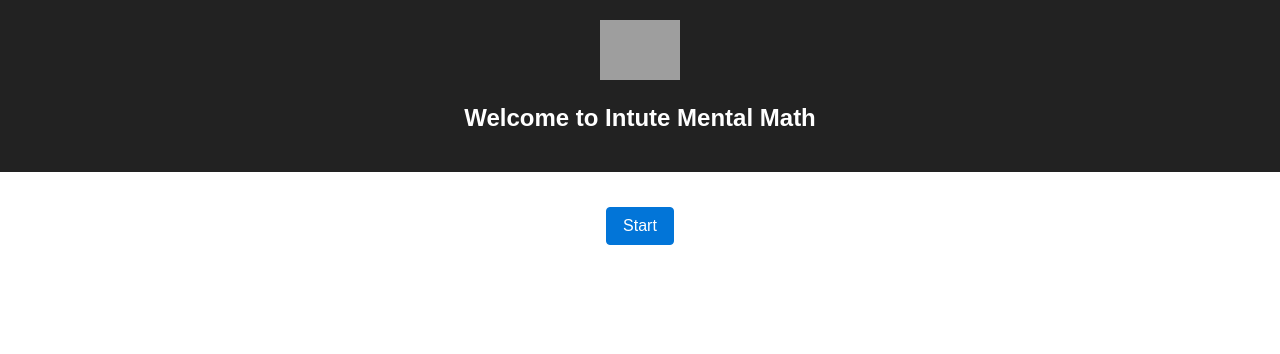
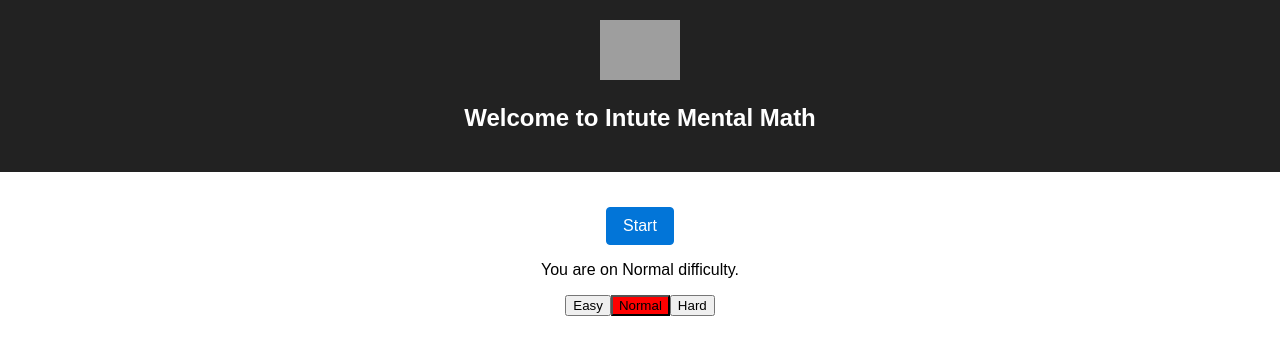
Before and after one commit to zavrick/mental-math, a React (Create React App) app: page / in a window 1280 px wide. Shown: the top 354 px of the page. Built offline with nearby package versions, Linux system fonts and the light colour scheme; grey boxes are pictures that could not be loaded.

Commit message:
added difficulty picker

```diff
--- a/src/App.jsx
+++ b/src/App.jsx
@@ -1,7 +1,7 @@
 import React, { Component } from 'react';
 import PropTypes from 'prop-types';
 import './App.css';
-import Question from './components';
+import { Question, DifficultyPicker } from './components';
 
 function StartButton(props) {
   return (
@@ -53,7 +53,7 @@ function TimeCount({ startTime, endTime }) {
 
   return (
     <div className="score">
-      Time taken: {time.trim()}.
+      Time taken: {time}
     </div>
   );
 }
@@ -64,15 +64,19 @@ TimeCount.propTypes = {
 };
 
 function StoppedContent(props) {
-  const score = props.endTime - props.startTime > 0 &&
-    <Score correctCount={props.correctCount} totalCount={props.totalCount} />;
+  const report = props.endTime &&
+    (<div>
+      <Score correctCount={props.correctCount} totalCount={props.totalCount} />
+      <TimeCount startTime={props.startTime} endTime={props.endTime} />
+    </div>);
   return (
     <div>
-      {score}
-      {props.endTime - props.startTime > 0 ?
-        <TimeCount startTime={props.startTime} endTime={props.endTime} /> :
-        null}
+      {report}
       <StartButton handleClick={props.handleStart} />
+      <DifficultyPicker
+        activeDifficulty={props.activeDifficulty}
+        handleClick={props.handleDifficultySelect}
+      />
     </div>
   );
 }
@@ -83,15 +87,22 @@ StoppedContent.propTypes = {
   startTime: PropTypes.number.isRequired,
   endTime: PropTypes.number.isRequired,
   handleStart: PropTypes.func.isRequired,
+  handleDifficultySelect: PropTypes.func.isRequired,
+  activeDifficulty: PropTypes.number.isRequired,
 };
 
 function StartedContent(props) {
   return (
-    <Question handleAnswer={props.handleAnswer} questionNumber={props.questionNumber} />
+    <Question
+      difficulty={props.difficulty}
+      handleAnswer={props.handleAnswer}
+      questionNumber={props.questionNumber}
+    />
   );
 }
 
 StartedContent.propTypes = {
+  difficulty: PropTypes.number.isRequired,
   questionNumber: PropTypes.number.isRequired,
   handleAnswer: PropTypes.func.isRequired,
 };
@@ -102,21 +113,23 @@ class App extends Component {
     super();
 
     this.state = {
-      isStarted: false,
+      hasStarted: false,
       correctCount: 0,
       questionNumber: null, // use this to infer totalCount
       startTime: 0,
-      endTime: 0,
+      endTime: null,
+      difficulty: 2,
     };
 
     this.handleStart = this.handleStart.bind(this);
     this.handleStop = this.handleStop.bind(this);
     this.handleAnswer = this.handleAnswer.bind(this);
+    this.handleDifficultySelect = this.handleDifficultySelect.bind(this);
   }
 
   handleStart() {
     this.setState({
-      isStarted: true,
+      hasStarted: true,
       correctCount: 0,
       startTime: Date.now(),
       questionNumber: 1,
@@ -125,7 +138,7 @@ class App extends Component {
 
   handleStop() {
     this.setState({
-      isStarted: false,
+      hasStarted: false,
       endTime: Date.now(),
     });
   }
@@ -139,11 +152,18 @@ class App extends Component {
     }
   }
 
+  handleDifficultySelect(difficulty) {
+    this.setState({ difficulty });
+  }
+
   render() {
+    const hasStarted = this.state.hasStarted;
+    const difficulty = this.state.difficulty;
     const correctCount = this.state.correctCount;
     const questionNumber = this.state.questionNumber;
-    const content = this.state.isStarted ?
+    const content = hasStarted ?
       (<StartedContent
+        difficulty={difficulty}
         questionNumber={questionNumber}
         handleAnswer={this.handleAnswer}
       />) :
@@ -153,6 +173,8 @@ class App extends Component {
         startTime={this.state.startTime}
         endTime={this.state.endTime}
         handleStart={this.handleStart}
+        handleDifficultySelect={this.handleDifficultySelect}
+        activeDifficulty={difficulty}
       />);
 
     return (
@@ -160,7 +182,7 @@ class App extends Component {
         <div className="App-header">
           <img src="https://s3-ap-southeast-1.amazonaws.com/intute/web-assets/Logos/Intute-Logo-100.png" className="App-logo" alt="logo" />
           <h2>Welcome to Intute Mental Math</h2>
-          {this.state.isStarted && <StopButton handleClick={this.handleStop} className="stop" />}
+          {this.state.hasStarted && <StopButton handleClick={this.handleStop} className="stop" />}
         </div>
         <div className="content-container">
           {content}
--- /dev/null
+++ b/src/components/DifficultyPicker.jsx
@@ -0,0 +1,61 @@
+import React from 'react';
+import PropTypes from 'prop-types';
+import '../css/DifficultyPicker.css';
+
+function DifficultyInWords(difficulty) {
+  switch (difficulty) {
+    case 1:
+      return 'Easy';
+    case 2:
+      return 'Normal';
+    case 3:
+      return 'Hard';
+    default:
+      return 'Mystery';
+  }
+}
+
+function DifficultyButton(props) {
+  const difficulty = DifficultyInWords(props.value);
+  return (
+    <button
+      className={`${props.isActive ? 'DifficultyButton--active' : ''} DifficultyButton`}
+      onClick={() => props.handleClick(props.value)}
+    >
+      {difficulty}
+    </button>
+  );
+}
+
+DifficultyButton.propTypes = {
+  handleClick: PropTypes.func.isRequired,
+  value: PropTypes.number.isRequired,
+  isActive: PropTypes.bool.isRequired,
+};
+
+function DifficultyPicker(props) {
+  const difficulties = [1, 2, 3];
+  const activeDifficulty = props.activeDifficulty;
+  const buttons = difficulties.map(difficulty =>
+    (<DifficultyButton
+      isActive={activeDifficulty === difficulty}
+      key={difficulty}
+      value={difficulty}
+      handleClick={props.handleClick}
+    />),
+  );
+
+  return (
+    <div className="DifficultyPicker">
+      <p> You are on {DifficultyInWords(activeDifficulty)} difficulty.</p>
+      {buttons}
+    </div>
+  );
+}
+
+DifficultyPicker.propTypes = {
+  handleClick: PropTypes.func.isRequired,
+  activeDifficulty: PropTypes.number.isRequired,
+};
+
+export default DifficultyPicker;
--- a/src/components/Question.jsx
+++ b/src/components/Question.jsx
@@ -23,52 +23,45 @@ class Question extends Component {
     return operator;
   }
 
-  static genRandNum({ max = 50 } = {}) {
-    return Math.floor((Math.random() * max) + 1);
+  static genRandNum({ max = 99 } = {}) {
+    const min = 0;
+    const bias = Math.floor((max / 3) * 2);
+    const influence = 1; // tweak this to minimise / maximise deviation
+    const rnd = (Math.random() * (max - min)) + min;
+    const mix = Math.random() * influence;
+    return Math.floor((rnd * (1 - mix)) + (bias * mix)) + 1;
   }
 
-  static makeRandEq() {
-    const operator = Question.genRandOpr();
-    let num1;
-    let num2;
-    let question;
-    let answer;
-    switch (operator) {
-      case 'x':
-        num1 = Question.genRandNum({ max: 12 });
-        num2 = Question.genRandNum({ max: 12 });
-        question = `${num1} ${operator} ${num2}`;
-        answer = Question.evaluate({ opr: operator, a: num1, b: num2 });
-        break;
-      case '÷':
-        answer = Question.genRandNum({ max: 12 });
-        num2 = Question.genRandNum({ max: 12 });
-        num1 = Question.evaluate({ opr: 'x', a: answer, b: num2 });
-        question = `${num1} ${operator} ${num2}`;
-        break;
-      case '-':
-        num1 = Question.genRandNum();
-        num2 = Question.genRandNum({ max: num1 });
-        question = `${num1} ${operator} ${num2}`;
-        answer = Question.evaluate({ opr: operator, a: num1, b: num2 });
-        break;
+  static getMaxPlusNum(difficulty) {
+    switch (difficulty) {
+      case 1:
+        return 9;
+      case 2:
+        return 30;
+      case 3:
+        return 50;
       default:
-        num1 = Question.genRandNum();
-        num2 = Question.genRandNum();
-        question = `${num1} ${operator} ${num2}`;
-        answer = Question.evaluate({ opr: operator, a: num1, b: num2 });
-        break;
+        return 50;
     }
-    return {
-      question,
-      answer,
-    };
+  }
+
+  static getMaxMultNum(difficulty) {
+    switch (difficulty) {
+      case 1:
+        return 3;
+      case 2:
+        return 9;
+      case 3:
+        return 12;
+      default:
+        return 12;
+    }
   }
 
   constructor(props) {
     super(props);
 
-    const equation = Question.makeRandEq();
+    const equation = this.makeRandEq();
     const question = equation.question;
     const answer = equation.answer;
 
@@ -88,11 +81,52 @@ class Question extends Component {
     this.answerInput.focus();
   }
 
+  makeRandEq() {
+    const difficulty = this.props.difficulty;
+    const maxPlusNum = Question.getMaxPlusNum(difficulty);
+    const maxMultNum = Question.getMaxMultNum(difficulty);
+    const operator = Question.genRandOpr();
+    let num1;
+    let num2;
+    let question;
+    let answer;
+    switch (operator) {
+      case 'x':
+        num1 = Question.genRandNum({ max: maxMultNum });
+        num2 = Question.genRandNum({ max: maxMultNum });
+        question = `${num1} ${operator} ${num2}`;
+        answer = Question.evaluate({ opr: operator, a: num1, b: num2 });
+        break;
+      case '÷':
+        answer = Question.genRandNum({ max: maxMultNum });
+        num2 = Question.genRandNum({ max: maxMultNum });
+        num1 = Question.evaluate({ opr: 'x', a: answer, b: num2 });
+        question = `${num1} ${operator} ${num2}`;
+        break;
+      case '-':
+        num1 = Question.genRandNum({ max: maxPlusNum });
+        num2 = Question.genRandNum({ max: num1 });
+        question = `${num1} ${operator} ${num2}`;
+        answer = Question.evaluate({ opr: operator, a: num1, b: num2 });
+        break;
+      default:
+        num1 = Question.genRandNum({ max: maxPlusNum });
+        num2 = Question.genRandNum({ max: maxPlusNum });
+        question = `${num1} ${operator} ${num2}`;
+        answer = Question.evaluate({ opr: operator, a: num1, b: num2 });
+        break;
+    }
+    return {
+      question,
+      answer,
+    };
+  }
+
   handleSubmit(event) {
     event.preventDefault();
 
     // Regen question
-    const equation = Question.makeRandEq();
+    const equation = this.makeRandEq();
     const question = equation.question;
     const answer = equation.answer;
     const isCorrect = Math.floor(this.answerInput.value) === Math.floor(this.state.answer);
@@ -131,6 +165,7 @@ class Question extends Component {
 }
 
 Question.propTypes = {
+  difficulty: PropTypes.number.isRequired,
   questionNumber: PropTypes.number.isRequired,
   handleAnswer: PropTypes.func.isRequired,
 };
--- a/src/components/index.js
+++ b/src/components/index.js
@@ -1,3 +1,7 @@
 import Question from './Question';
+import DifficultyPicker from './DifficultyPicker';
 
-export default Question;
+export {
+  Question,
+  DifficultyPicker,
+};
--- /dev/null
+++ b/src/css/DifficultyPicker.css
@@ -0,0 +1,3 @@
+.DifficultyButton--active {
+  background-color: red;
+}
```
